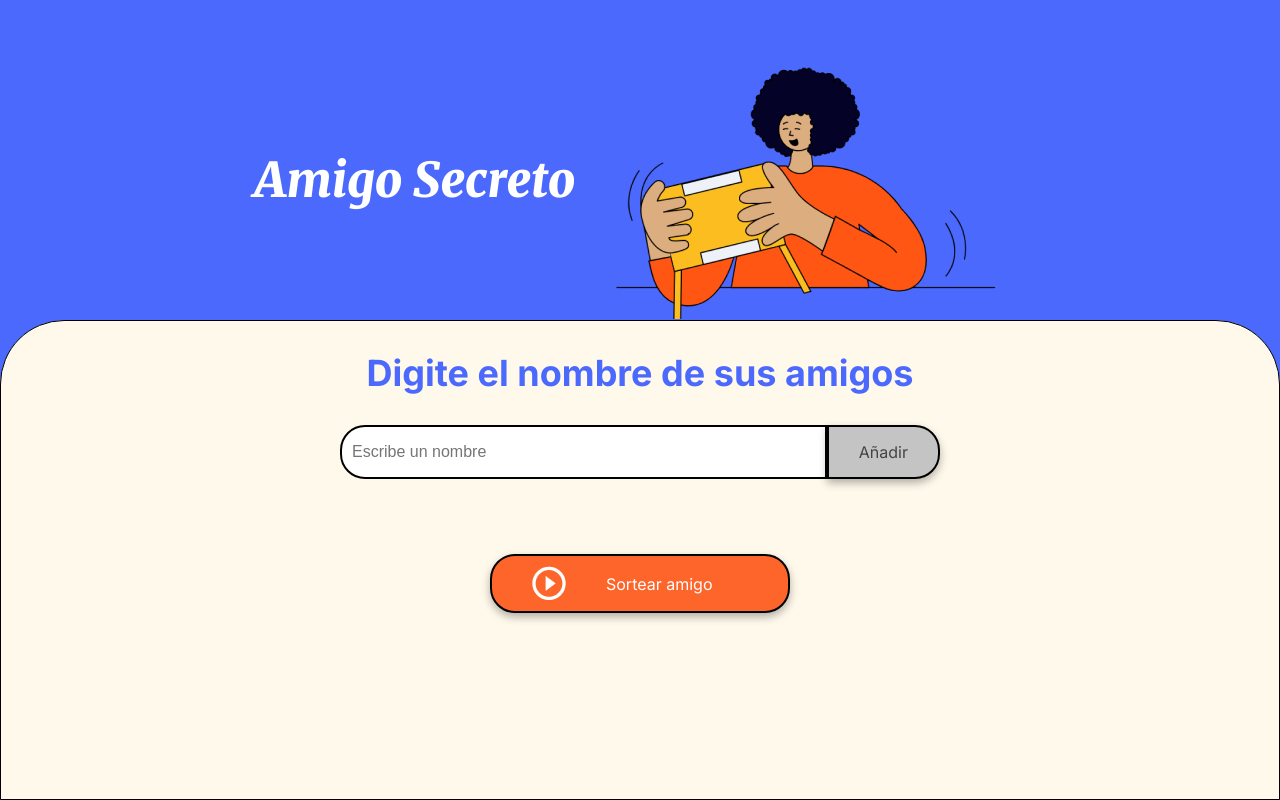
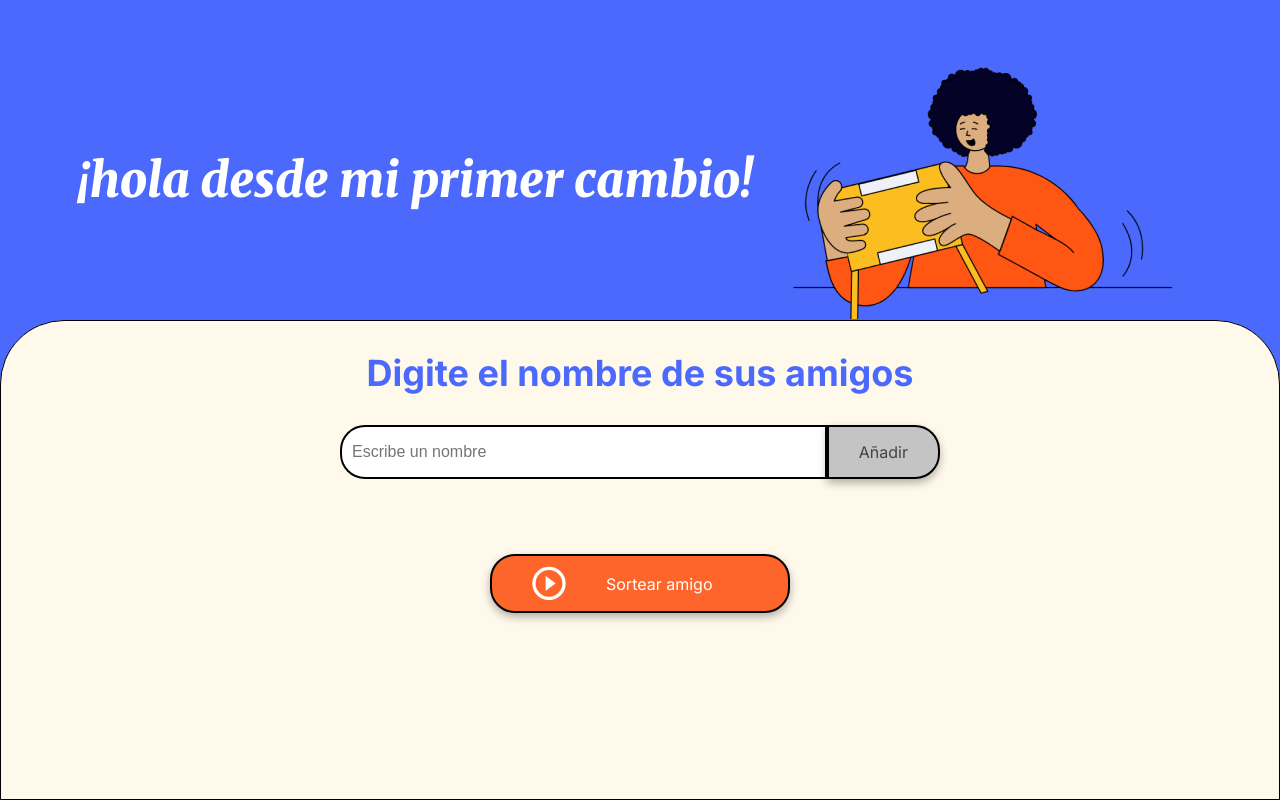
Before and after one commit to karina2425/challenge_amigo_secreto, a plain HTML site: page index.html in a window 1280 px wide. Drawn offline with Linux system fonts and the light colour scheme.

Commit message:
modifiqué el titulo en index.html

```diff
--- a/index.html
+++ b/index.html
@@ -13,7 +13,7 @@
 <body>
     <main class="main-content">
         <header class="header-banner">
-            <h1 class="main-title">Amigo Secreto</h1>
+            <h1 class="main-title">¡hola desde mi primer cambio!</h1>
             <img src="assets/amigo-secreto.png" alt="Imagen representativa de amigo secreto">
         </header>
 
```
